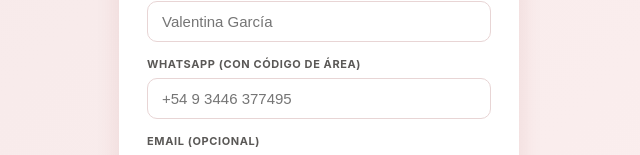
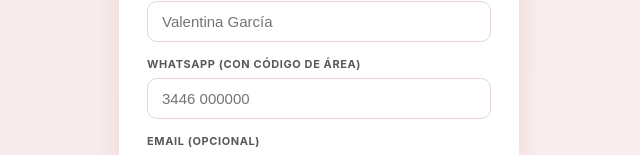
Before and after one commit to alvarolonardi/fideliza-frontend, a React (Create React App) app: page /registro in a window 1280 px wide. Shown: the part 462-617 px from the top of the page, without its empty margins (321-961 px from the left). Built offline with nearby package versions, Linux system fonts and the light colour scheme.

Commit message:
fix: cambiar placeholder telefono por numero generico

```diff
--- a/src/pages/Registro.js
+++ b/src/pages/Registro.js
@@ -205,7 +205,7 @@
           </div>
           <div style={{ marginBottom: 14 }}>
             <label style={styles.label}>WHATSAPP (CON CÓDIGO DE ÁREA)</label>
-            <input style={styles.input} required placeholder="+54 9 3446 377495" type="tel"
+            <input style={styles.input} required placeholder="3446 000000" type="tel"
               value={form.telefono} onChange={e => setForm({ ...form, telefono: e.target.value })} />
           </div>
           <div style={{ marginBottom: 20 }}>
```
